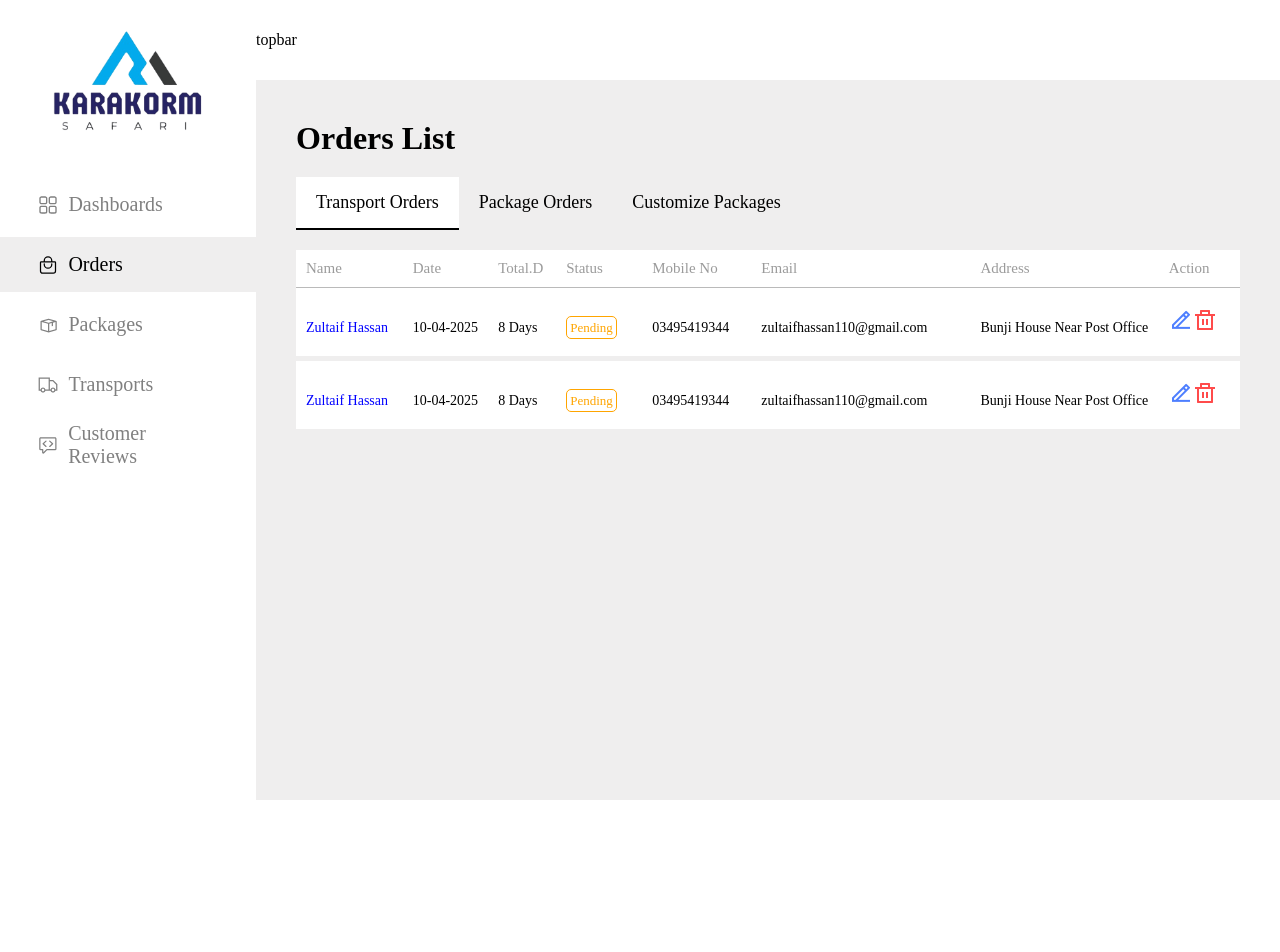
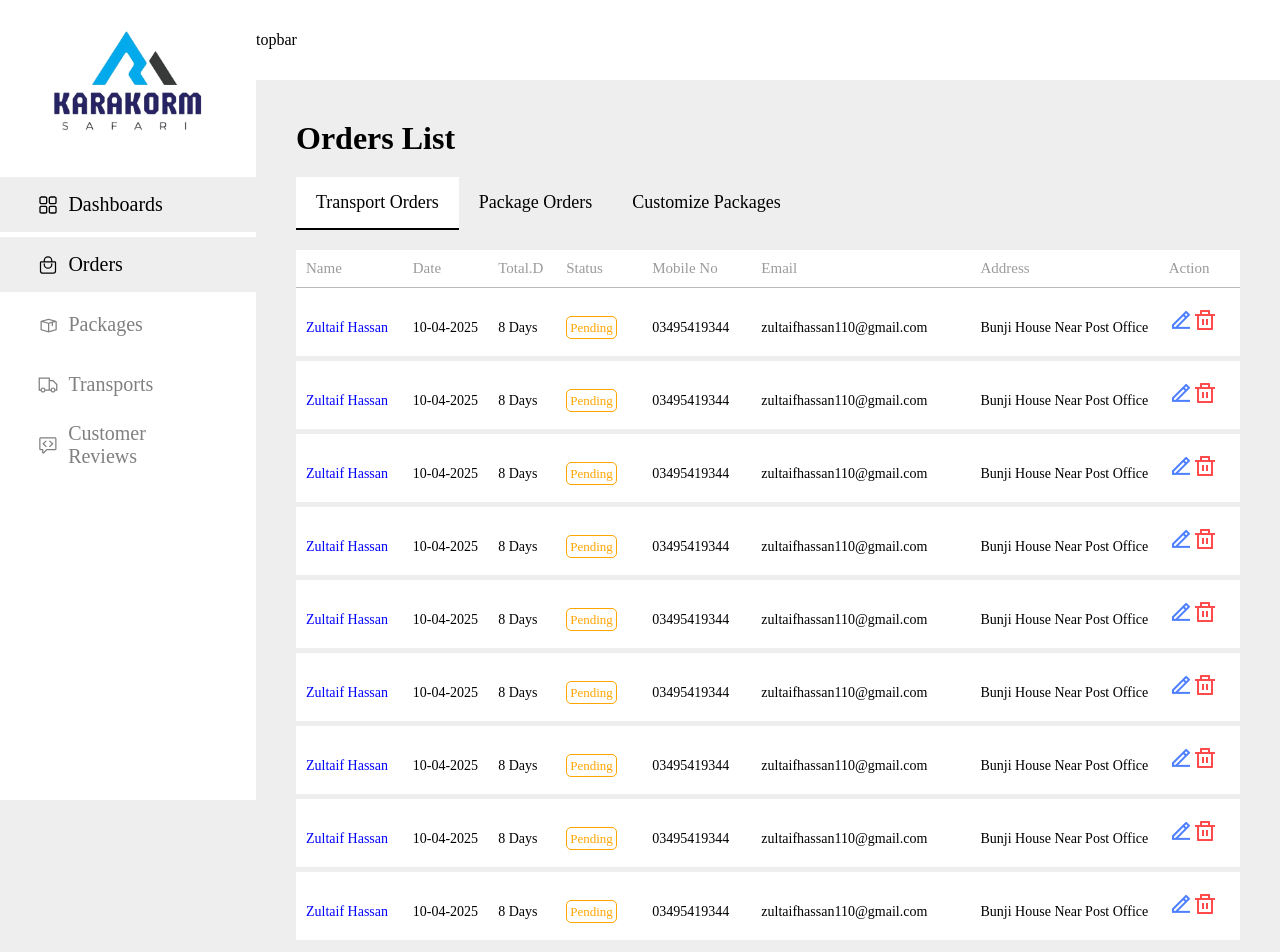
Before and after one commit to zultaifhassan/Tourism-Website, a React (Create React App) app: page /dashboard/orders in a window 1280 px wide. Shown: the top 952 px of the page. Before the commit the page ends 800 px from the top, so only its background shows below. Built offline with nearby package versions, Linux system fonts and the light colour scheme; a web font is replaced by a local one.

Commit message:
vehicles

```diff
--- a/src/App.js
+++ b/src/App.js
@@ -32,7 +32,7 @@ function App() {
           <Route path="rentcar" element={<Rentcar />}></Route>
         </Route>
         <Route path="/dashboard" element={<Dashboardlayout />}>
-          <Route path="d" element={<Dashboarddetail />}></Route>
+          <Route path="" element={<Dashboarddetail />}></Route>
           <Route path="orders" element={<Orders />}></Route>
           <Route path="transport" element={<Addtransport />}></Route>
           <Route path="packages" element={<Addpackages />}></Route>
--- a/src/Dashboard/dashboarddetail/dashboarddetail.css
+++ b/src/Dashboard/dashboarddetail/dashboarddetail.css
@@ -4,6 +4,7 @@
     display: flex;
     flex-direction: column;
     gap: 20px;
+    margin-top: 80px;
 }
 .dashboard-wellcomenote {
     background-color: #fff;
--- a/src/Dashboard/dashboarddetail/dashboardsidebar/Dashboardsidebar.js
+++ b/src/Dashboard/dashboarddetail/dashboardsidebar/Dashboardsidebar.js
@@ -14,7 +14,7 @@ const Dashboardsidebar = () => {
         <img src="/Images/logo.png" alt="img"></img>
       </div>
       <div className="dashboard-links">
-        <NavLink to="d" className={({ isActive }) => (isActive ? "active-link" : "")}>
+        <NavLink to="" className={({ isActive }) => (isActive ? "active-link" : "")}>
           <span>
             <RxDashboard />
             Dashboards
--- a/src/Dashboard/dashboarddetail/orders/Orders.js
+++ b/src/Dashboard/dashboarddetail/orders/Orders.js
@@ -103,6 +103,125 @@ const Orders = () => {
               <img src="/Images/dashboard/delete.png" alt="img"></img>
             </td>
           </tr>
+          <tr>
+            <td>
+              <Link>Zultaif Hassan</Link>
+            </td>
+            <td>10-04-2025</td>
+            <td>8 Days</td>
+            <td className="status-news">
+              <span>Pending</span>
+            </td>
+            <td>03495419344</td>
+            <td>zultaifhassan110@gmail.com</td>
+            <td>Bunji House Near Post Office</td>
+            <td className="action-icons-editdel">
+              <img src="/Images/dashboard/edit.png" alt="img" />
+              <img src="/Images/dashboard/delete.png" alt="img"></img>
+            </td>
+          </tr>
+          <tr>
+            <td>
+              <Link>Zultaif Hassan</Link>
+            </td>
+            <td>10-04-2025</td>
+            <td>8 Days</td>
+            <td className="status-news">
+              <span>Pending</span>
+            </td>
+            <td>03495419344</td>
+            <td>zultaifhassan110@gmail.com</td>
+            <td>Bunji House Near Post Office</td>
+            <td className="action-icons-editdel">
+              <img src="/Images/dashboard/edit.png" alt="img" />
+              <img src="/Images/dashboard/delete.png" alt="img"></img>
+            </td>
+          </tr>
+          <tr>
+            <td>
+              <Link>Zultaif Hassan</Link>
+            </td>
+            <td>10-04-2025</td>
+            <td>8 Days</td>
+            <td className="status-news">
+              <span>Pending</span>
+            </td>
+            <td>03495419344</td>
+            <td>zultaifhassan110@gmail.com</td>
+            <td>Bunji House Near Post Office</td>
+            <td className="action-icons-editdel">
+              <img src="/Images/dashboard/edit.png" alt="img" />
+              <img src="/Images/dashboard/delete.png" alt="img"></img>
+            </td>
+          </tr>
+          <tr>
+            <td>
+              <Link>Zultaif Hassan</Link>
+            </td>
+            <td>10-04-2025</td>
+            <td>8 Days</td>
+            <td className="status-news">
+              <span>Pending</span>
+            </td>
+            <td>03495419344</td>
+            <td>zultaifhassan110@gmail.com</td>
+            <td>Bunji House Near Post Office</td>
+            <td className="action-icons-editdel">
+              <img src="/Images/dashboard/edit.png" alt="img" />
+              <img src="/Images/dashboard/delete.png" alt="img"></img>
+            </td>
+          </tr>
+          <tr>
+            <td>
+              <Link>Zultaif Hassan</Link>
+            </td>
+            <td>10-04-2025</td>
+            <td>8 Days</td>
+            <td className="status-news">
+              <span>Pending</span>
+            </td>
+            <td>03495419344</td>
+            <td>zultaifhassan110@gmail.com</td>
+            <td>Bunji House Near Post Office</td>
+            <td className="action-icons-editdel">
+              <img src="/Images/dashboard/edit.png" alt="img" />
+              <img src="/Images/dashboard/delete.png" alt="img"></img>
+            </td>
+          </tr>
+          <tr>
+            <td>
+              <Link>Zultaif Hassan</Link>
+            </td>
+            <td>10-04-2025</td>
+            <td>8 Days</td>
+            <td className="status-news">
+              <span>Pending</span>
+            </td>
+            <td>03495419344</td>
+            <td>zultaifhassan110@gmail.com</td>
+            <td>Bunji House Near Post Office</td>
+            <td className="action-icons-editdel">
+              <img src="/Images/dashboard/edit.png" alt="img" />
+              <img src="/Images/dashboard/delete.png" alt="img"></img>
+            </td>
+          </tr>
+          <tr>
+            <td>
+              <Link>Zultaif Hassan</Link>
+            </td>
+            <td>10-04-2025</td>
+            <td>8 Days</td>
+            <td className="status-news">
+              <span>Pending</span>
+            </td>
+            <td>03495419344</td>
+            <td>zultaifhassan110@gmail.com</td>
+            <td>Bunji House Near Post Office</td>
+            <td className="action-icons-editdel">
+              <img src="/Images/dashboard/edit.png" alt="img" />
+              <img src="/Images/dashboard/delete.png" alt="img"></img>
+            </td>
+          </tr>
         </div>
       )}
       {activeTab === "Package Orders" && <div>🛒 Orders Content</div>}
--- a/src/Dashboard/dashboarddetail/orders/order.css
+++ b/src/Dashboard/dashboarddetail/orders/order.css
@@ -3,6 +3,7 @@
   display: flex;
   flex-direction: column;
   gap: 20px;
+  margin-top: 80px;
 }
 
 .order-details-outer h1 {
--- a/src/Dashboard/dashboarddetail/packages/Addpackages.js
+++ b/src/Dashboard/dashboarddetail/packages/Addpackages.js
@@ -37,7 +37,7 @@ const Addpackages = () => {
                   <img src="/Images/Destination/de.jpg" alt="img"></img>
                 </span>
               </td>
-              <td>8 Days</td>
+              <td><span>8 Days</span></td>
               <td>$ 1000</td>
               <td>
                 Naran, Kaghan, Babusar, Hunza, Gilgit, Skardu, Astore, Ghizer,
--- a/src/Dashboard/dashboarddetail/packages/packages.css
+++ b/src/Dashboard/dashboarddetail/packages/packages.css
@@ -3,6 +3,7 @@
   display: flex;
   flex-direction: column;
   gap: 20px;
+  margin-top: 80px;
 }
 
 .packages-tables-outer h1 {
@@ -39,7 +40,6 @@
 .packages-list-table th {
   border-bottom: 1px solid rgba(128, 128, 128, 0.54);
   padding: 10px 30px 10px 20px;
-  /* width: 150px; */
   text-align: left;
   color: #9b9b9b;
   font-size: 15px;
@@ -47,23 +47,20 @@
   font-weight: normal;
 }
 .packages-list-table td {
-  /* padding: 20px 30px 20px 20px; */
+  padding: 20px 30px 20px 20px;
   font-size: 14px;
-  margin-bottom: 10px;
   background-color: #fff;
   border-bottom: 5px solid #EFEEEE;
-  text-align: start;
 }
 
 .packages-list-table td span {
   display: flex;
-  background-color: red;
-  height: 100% !important;
-  align-items: center;
-  justify-content: center;
+  /* background-color: red; */
+  height: 100%;
 }
 
 .packages-list-table tr td img {
+  margin: auto;
   width: 50px;
   height: 40px;
 }
--- a/src/Dashboard/dashboarddetail/transport/Addtransport.js
+++ b/src/Dashboard/dashboarddetail/transport/Addtransport.js
@@ -1,9 +1,61 @@
-import React from 'react'
+import React, { useState } from "react";
+import './addtransport.css'
 
 const Addtransport = () => {
+   const [activeTab, setActiveTab] = useState("Manage Transport");
   return (
-    <div>Addtransport</div>
-  )
-}
+    <div className="transport-list-outer">
+      <h1>Transport Details</h1>
+      <div className="transport-tab-list">
+        <button
+          className={activeTab === "Manage Transport" ? "active" : ""}
+          onClick={() => setActiveTab("Manage Transport")}>
+          Manage Transport
+        </button>
+        <button
+          className={activeTab === "Add Transport" ? "active" : ""}
+          onClick={() => setActiveTab("Add Transport")}>
+          Add Transport
+        </button>
+      </div>
 
-export default Addtransport
+      {activeTab === "Manage Transport" && (
+        <div className="transport-list-boxes">
+            <div className="transport-list-box">
+                <img src="/Images/Transport/jeep.jpg" alt="img"></img>
+                <span>
+                  <h2>$ 2000</h2>
+                  <button>Read More</button>
+                </span>
+            </div>
+            <div className="transport-list-box">
+                <img src="/Images/Transport/jeep.jpg" alt="img"></img>
+                <span>
+                  <h2>$ 2000</h2>
+                  <button>Read More</button>
+                </span>
+            </div>
+            <div className="transport-list-box">
+                <img src="/Images/Transport/jeep.jpg" alt="img"></img>
+                <span>
+                  <h2>$ 2000</h2>
+                  <button>Read More</button>
+                </span>
+            </div>
+            <div className="transport-list-box">
+                <img src="/Images/Transport/jeep.jpg" alt="img"></img>
+                <span>
+                  <h2>$ 2000</h2>
+                  <button>Read More</button>
+                </span>
+            </div>
+        </div>
+      )}
+      {activeTab === "Add Transport" && (
+        <div>Add Transport</div>
+      )}
+    </div>
+  );
+};
+
+export default Addtransport;
--- /dev/null
+++ b/src/Dashboard/dashboarddetail/transport/addtransport.css
@@ -0,0 +1,65 @@
+.transport-list-outer {
+  padding: 40px;
+  display: flex;
+  flex-direction: column;
+  gap: 20px;
+  margin-top: 80px;
+}
+
+.transport-list-outer h1 {
+  font-weight: 600;
+}
+
+.transport-tab-list button {
+  padding: 15px 20px 15px 20px;
+  cursor: pointer;
+  background-color: transparent;
+  color: #000;
+  border: none;
+  font-size: 18px;
+  border-bottom: 2px solid transparent;
+}
+
+.transport-tab-list .active {
+  background-color: #fff;
+  border-bottom: 2px solid #000;
+}
+
+.transport-list-boxes {
+    display: flex;
+    justify-content: space-between;
+    flex-wrap: wrap;
+    width: 100%;
+}
+
+.transport-list-box {
+    margin-top: 20px;
+    background-color: #fff;
+    width: 27%;
+    padding: 30px;
+    border-radius: 10px;
+    display: flex;
+    flex-direction: column;
+    align-items: center;
+    gap: 20px;
+}
+
+.transport-list-box img {
+    width: 300px;
+    height: 280px;
+}
+
+.transport-list-box span {
+    width: 100%;
+    display: flex;
+    justify-content: space-between;
+}
+
+.transport-list-box span button {
+    background-color: transparent;
+    border: transparent;
+    color: blue;
+    font-size: 15px;
+    border-bottom: 1px solid blue;
+    cursor: pointer;
+}
--- a/src/Dashboard/dashlayout.css
+++ b/src/Dashboard/dashlayout.css
@@ -12,10 +12,12 @@
     align-items: center;
     justify-content: center;
     background-color: red;
+    position: fixed;
 }
 
 .layout-rightside {
-    width: 80%
+    width: 80%;
+    margin-left: 20%;
 }
 .layout-topbar {
     background-color: #fff;
@@ -23,4 +25,5 @@
     height: 80px;
     display: flex;
     align-items: center;
+    position: fixed;
 }
```
